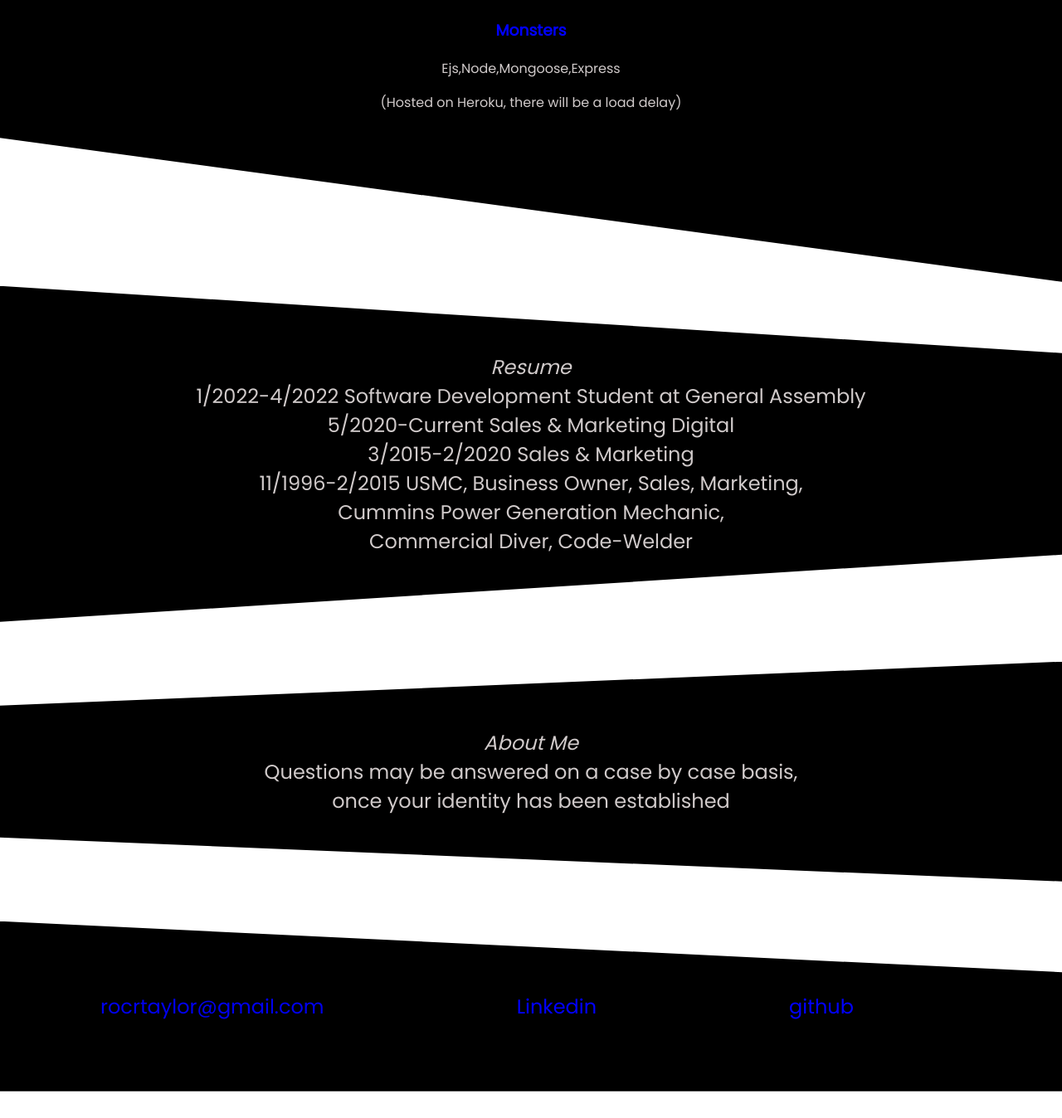
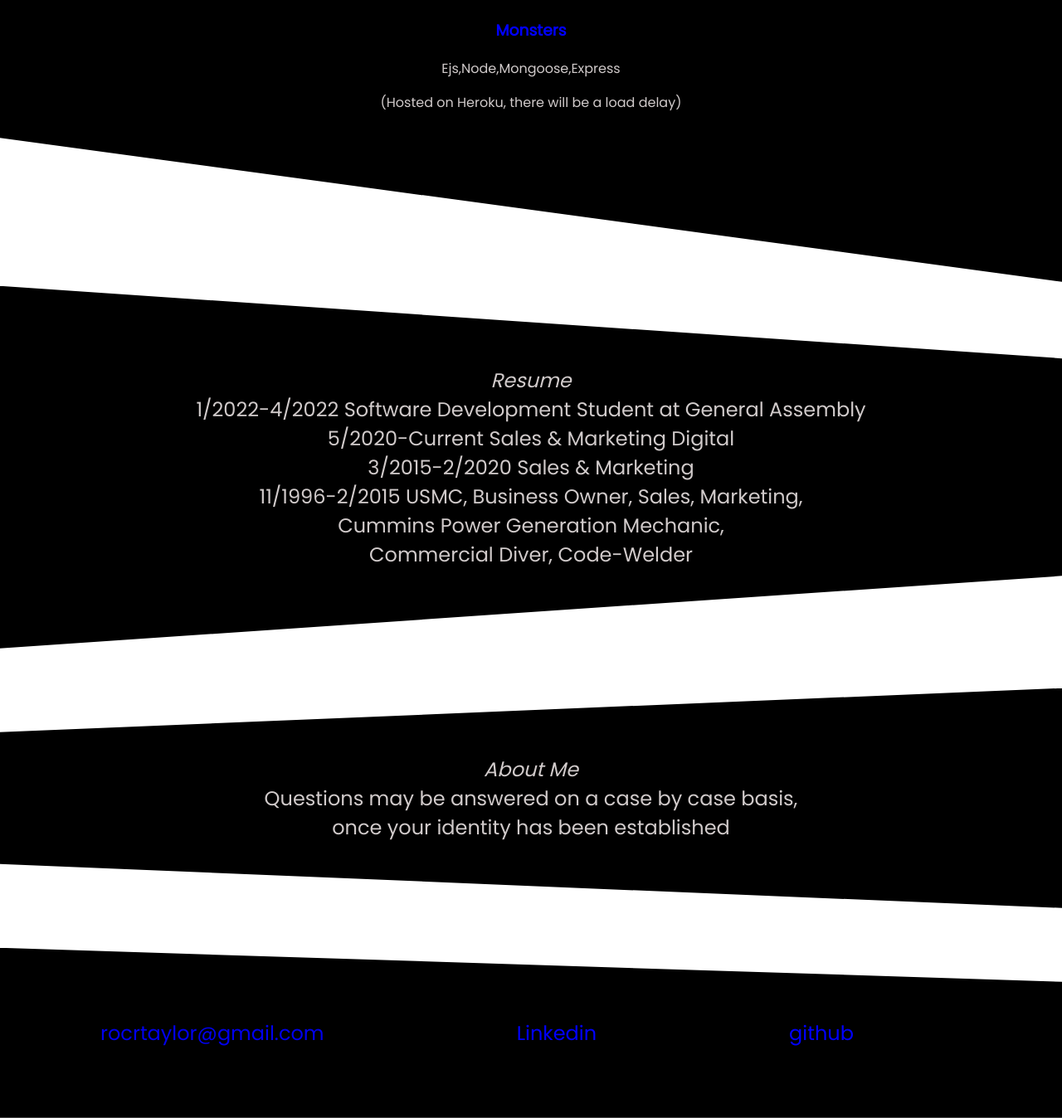
Before and after one commit to rocrtaylor/Portfolio-Project, a plain HTML site: page index.html in a window 1280 px wide. Shown: the part 3843-5191 px from the top of the page at 83% size. Before the commit the page ends 5159 px from the top, so only its background shows below. Drawn offline with Linux system fonts and the light colour scheme; a web font is replaced by a local one.

Commit message:
tweeking

```diff
--- a/index.css
+++ b/index.css
@@ -1,3 +1,5 @@
+/* i copied in code and ideas from other people */
+
 body {
   margin: 0;
 
@@ -26,7 +28,7 @@ body {
 }
 
 .footer {
-  clip-path: polygon(0 0, 100% 30%, 100% 100%, 0 100%);
+  clip-path: polygon(0 0, 100% 20%, 100% 100%, 0 100%);
 }
 
 .container {
--- a/index.html
+++ b/index.html
@@ -98,7 +98,7 @@
     <!-- Resume -->
     <section class="odd" style="margin-bottom: 3rem">
       <div style="background-color: black; color: #d0caca">
-        <div style="padding-left: 3rem; padding-right: 3rem; padding-top: 5rem; font-size: 1.5rem; padding-bottom: 5rem; text-align: center">
+        <div style="padding-left: 3rem; padding-right: 3rem; padding-top: 6rem; font-size: 1.5rem; padding-bottom: 6rem; text-align: center">
           <div style="font-style: italic">Resume</div>
           <div><span>1/2022-4/2022</span> Software Development Student at General Assembly</div>
           <div><span>5/2020-Current</span> Sales & Marketing Digital</div>
```
